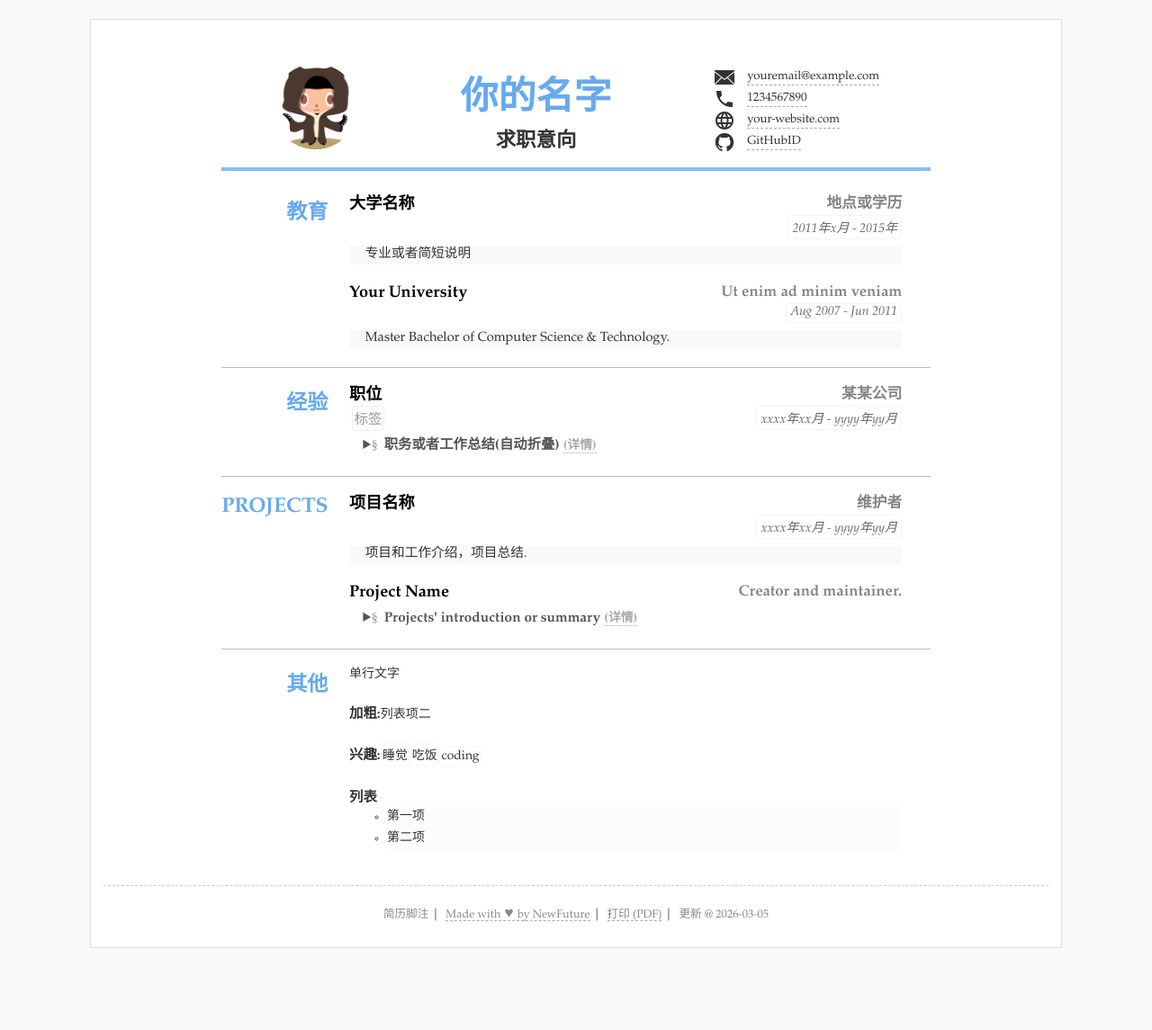
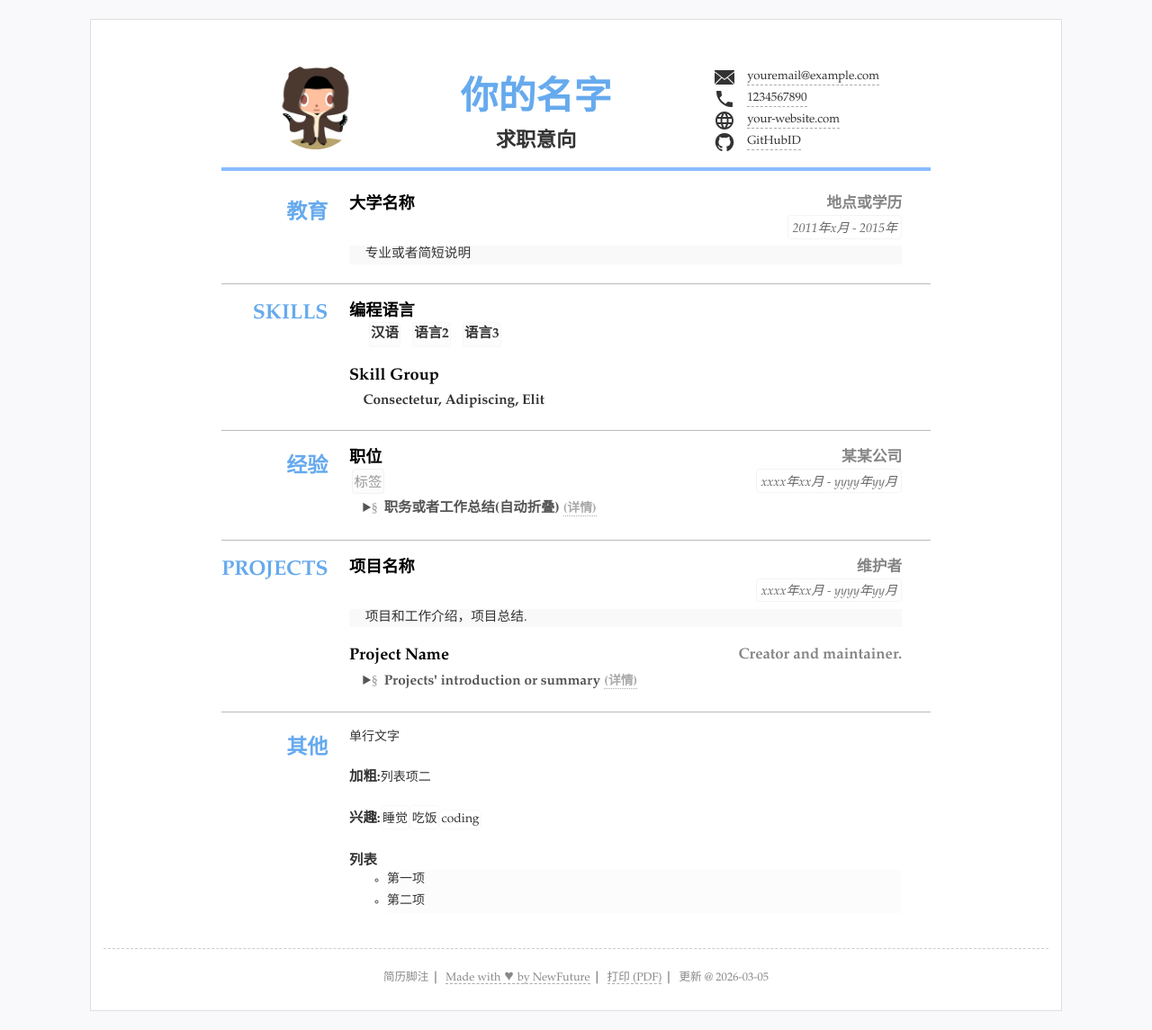
Before and after one commit to def-Kevin/resume, a Jekyll site: the page built from index.html, in a window 1280 px wide. Shown: the whole page at 90% size. Built offline with Jekyll 4.4.1, drawn with Linux system fonts in a browser that asks for light colours; before the commit the page ends 1075 px from its top, so only the background shows below that.

Commit message:
Update resume.yml

```diff
--- a/_data/resume.yml
+++ b/_data/resume.yml
@@ -34,21 +34,19 @@ main: #简历主要内容，
     duration: "2011年x月 - 2015年"
     sub: 地点或学历
     detail: 专业或者简短说明
-  - title: Your University
-    duration: Aug 2007 - Jun 2011
-    sub: Ut enim ad minim veniam
-    detail: Master Bachelor of Computer Science & Technology.
 
-# - type: skills
-#   # name: "技能"
-#   content:
-#   - title: 编程语言
-#     items: #itmems 可以小块的方式显示
-#     - 汉语
-#     - 语言2
-#     - 语言3
-#   - title: Skill Group
-#     summary: Consectetur, Adipiscing, Elit
+
+
+- type: skills
+  # name: "技能"
+  content:
+  - title: 编程语言
+    items: #itmems 可以小块的方式显示
+    - 汉语
+    - 语言2
+    - 语言3
+  - title: Skill Group
+    summary: Consectetur, Adipiscing, Elit
 
 - type: experience
   name: 经验
```
